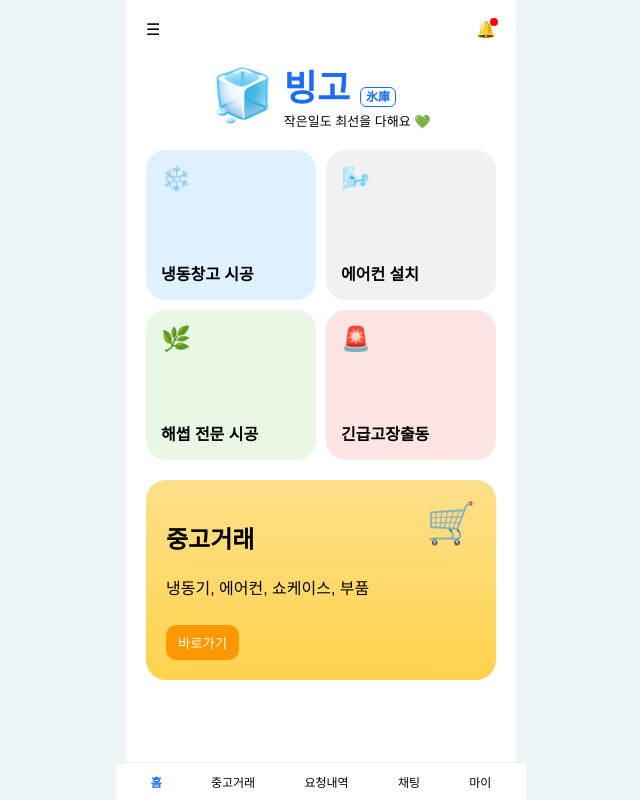
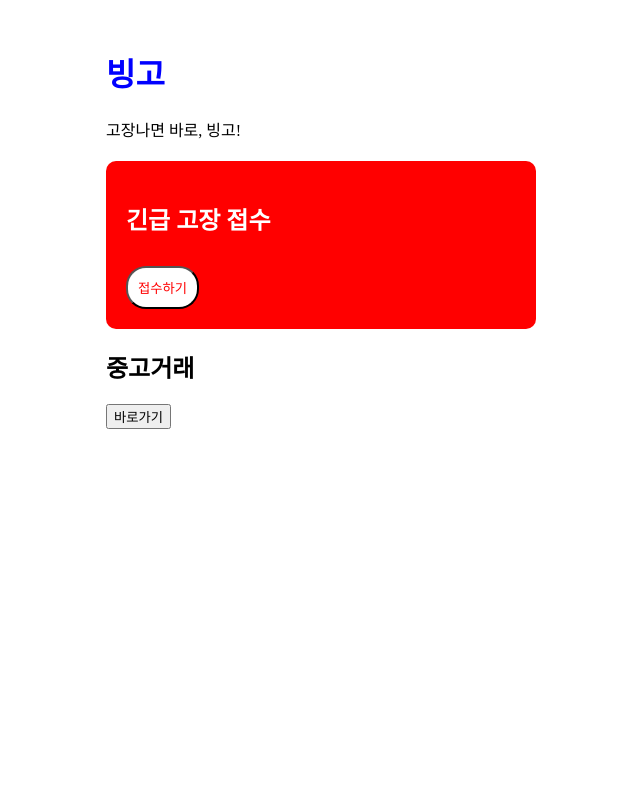
Before and after one commit to a01049395799-create/bingo-app, a Next.js app: page / in a window 1280 px wide. Shown: the whole page, without its empty margins (319-959 px from the left). Built offline with nearby package versions, Linux system fonts and the light colour scheme.

Commit message:
Create page.tsx

```diff
--- /dev/null
+++ b/app/page.tsx
@@ -0,0 +1,37 @@
+export default function Home() {
+  return (
+    <main style={{ maxWidth: 430, margin: "0 auto", padding: 20 }}>
+
+      <h1 style={{ fontSize: 32, fontWeight: "bold", color: "blue" }}>
+        빙고
+      </h1>
+
+      <p>고장나면 바로, 빙고!</p>
+
+      <div style={{
+        background: "red",
+        color: "white",
+        padding: 20,
+        borderRadius: 10,
+        marginTop: 20
+      }}>
+        <h2>긴급 고장 접수</h2>
+        <button style={{
+          marginTop: 10,
+          padding: 10,
+          background: "white",
+          color: "red",
+          borderRadius: 20
+        }}>
+          접수하기
+        </button>
+      </div>
+
+      <div style={{ marginTop: 20 }}>
+        <h2>중고거래</h2>
+        <button>바로가기</button>
+      </div>
+
+    </main>
+  );
+}
```
